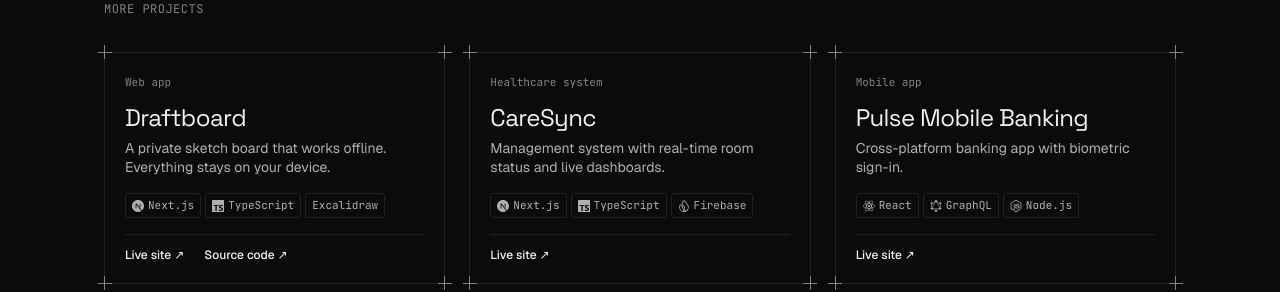
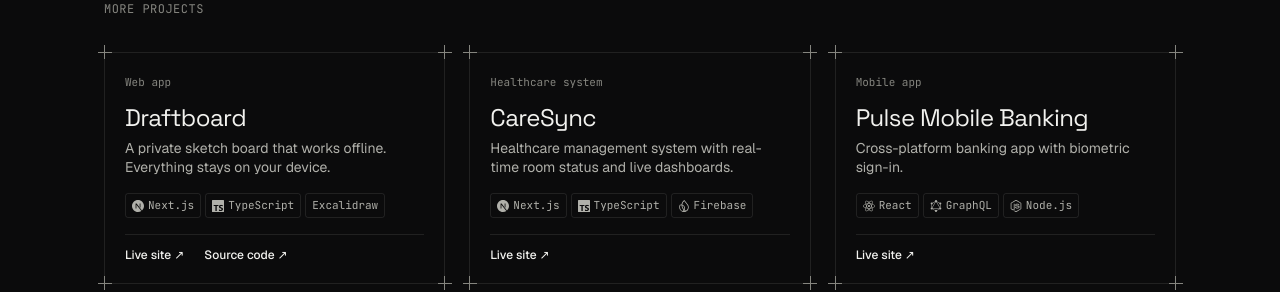
Before and after one commit to mtauhidul/mirtauhid.com-v6, a Next.js app: page / in a window 1280 px wide. Shown: the part 2600-2892 px from the top of the page. Built offline with nearby package versions, Linux system fonts and the light colour scheme; no server answers.

Commit message:
content: CareSync summary mentions healthcare
Co-Authored-By: Claude Sonnet 5.5 <noreply@anthropic.com>

```diff
--- a/src/content/projects.ts
+++ b/src/content/projects.ts
@@ -46,7 +46,8 @@ export const projects: CaseStudy[] = [
     context: "",
     role: "Frontend design engineer",
     year: "2026",
-    summary: "Management system with real-time room status and live dashboards.",
+    summary:
+      "Healthcare management system with real-time room status and live dashboards.",
     problem:
       "Clinics need staff, patients and the waiting room working from the same live picture.",
     solution: "A staff portal with real-time room status and dashboards.",
```
